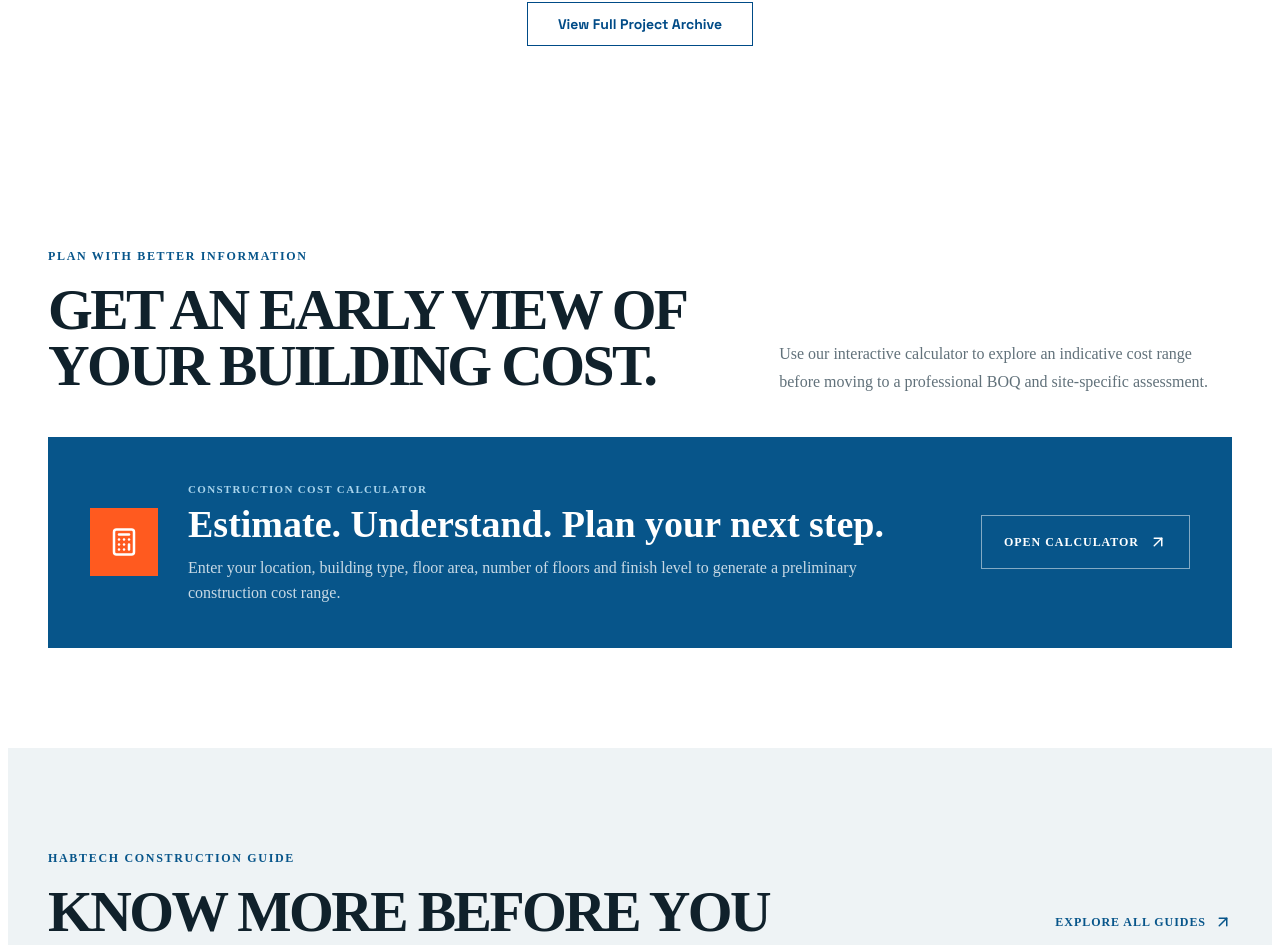
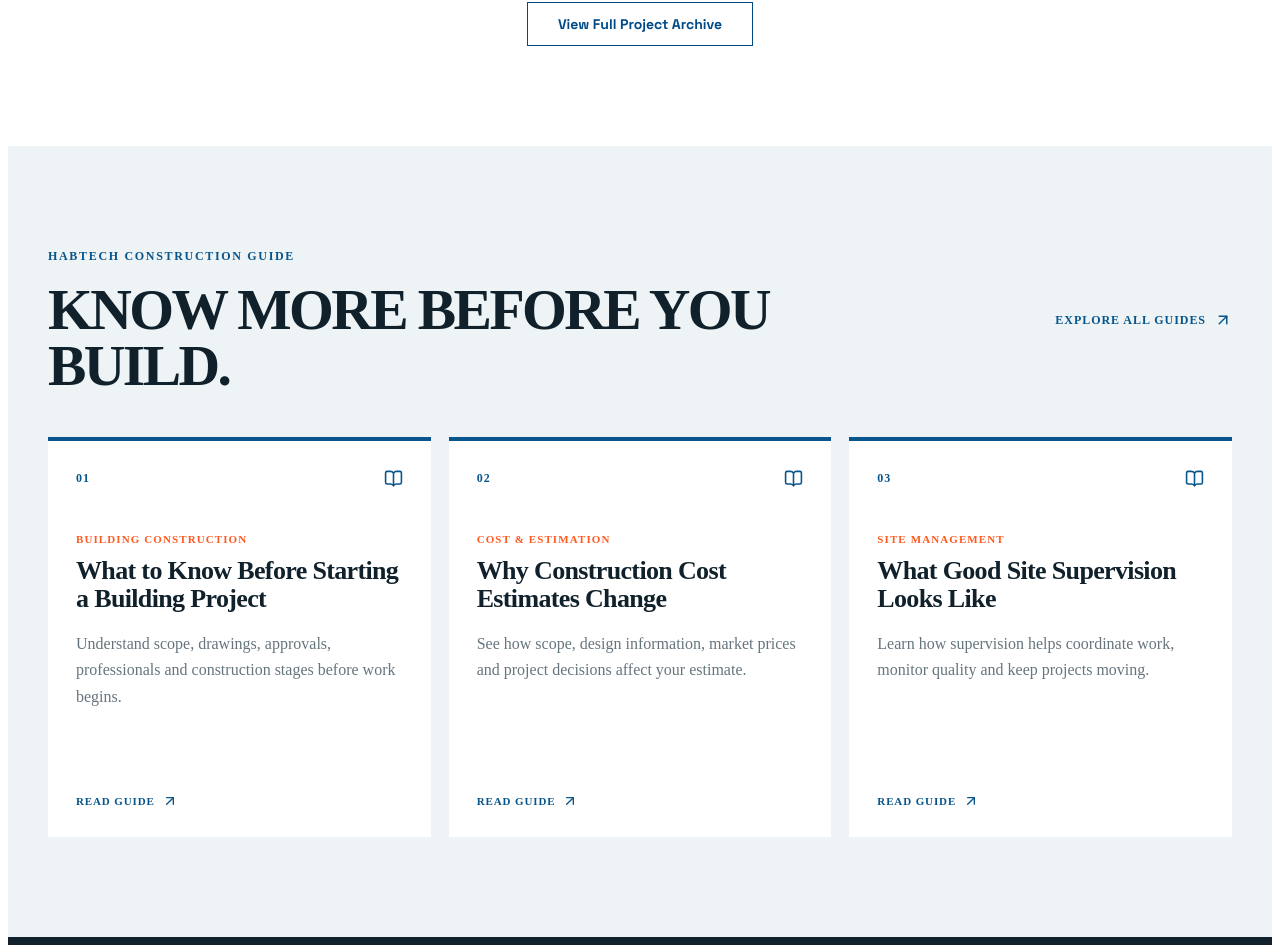
Before and after one commit to Adesorotosin/habtech-construction, a React (Vite) app: page / in a window 1280 px wide. Shown: the part 8248-9193 px from the top of the page. Built offline with nearby package versions, Linux system fonts and the light colour scheme; the HTML template or start-up script is replaced by a standard one.

Commit message:
Move calculator preview off homepage

```diff
--- a/src/components/Home.jsx
+++ b/src/components/Home.jsx
@@ -1,4 +1,4 @@
-import { ArrowUpRight, Calculator, ClipboardList, BookOpen } from "lucide-react";
+import { ArrowUpRight, ClipboardList, BookOpen } from "lucide-react";
 import { Link } from "react-router-dom";
 import Capabilities from "./Capabilities";
 import Portfolio from "./Portfolio";
@@ -63,42 +63,6 @@ function Home({ onOpenQuote }) {
 
       <Portfolio />
 
-      <section className="home-calculator-preview">
-        <div className="home-section-container">
-          <div className="home-section-heading">
-            <div>
-              <span className="home-kicker">PLAN WITH BETTER INFORMATION</span>
-              <h2>GET AN EARLY VIEW OF YOUR BUILDING COST.</h2>
-            </div>
-            <p>
-              Use our interactive calculator to explore an indicative cost
-              range before moving to a professional BOQ and site-specific
-              assessment.
-            </p>
-          </div>
-
-          <div className="calculator-preview-card">
-            <div className="calculator-preview-icon">
-              <Calculator size={30} />
-            </div>
-
-            <div className="calculator-preview-copy">
-              <span>CONSTRUCTION COST CALCULATOR</span>
-              <h3>Estimate. Understand. Plan your next step.</h3>
-              <p>
-                Enter your location, building type, floor area, number of
-                floors and finish level to generate a preliminary construction
-                cost range.
-              </p>
-            </div>
-
-            <Link to="/cost-calculator" className="home-outline-button">
-              OPEN CALCULATOR <ArrowUpRight size={18} />
-            </Link>
-          </div>
-        </div>
-      </section>
-
       <section className="home-guide-preview">
         <div className="home-section-container">
           <div className="home-section-heading guide-heading">
```
